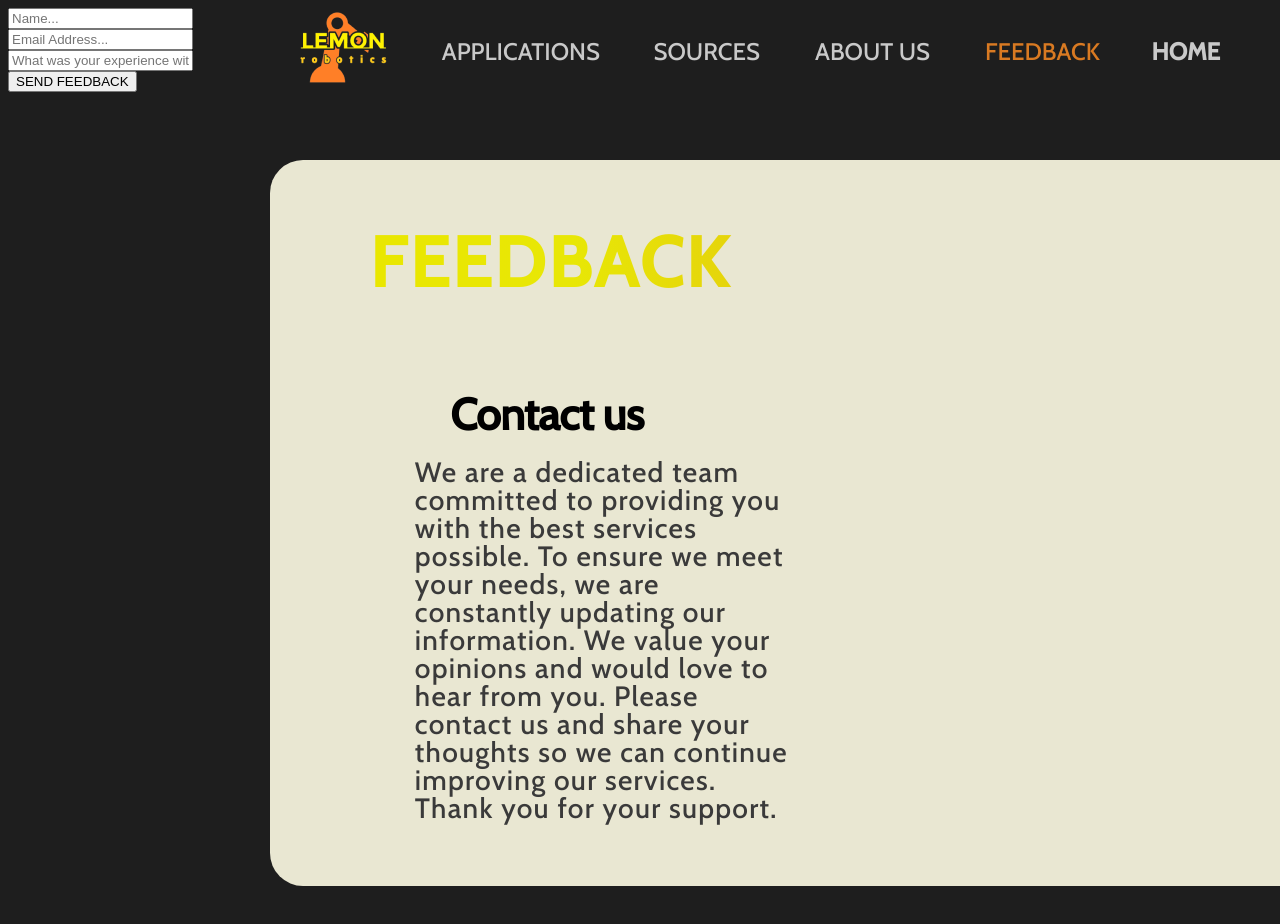
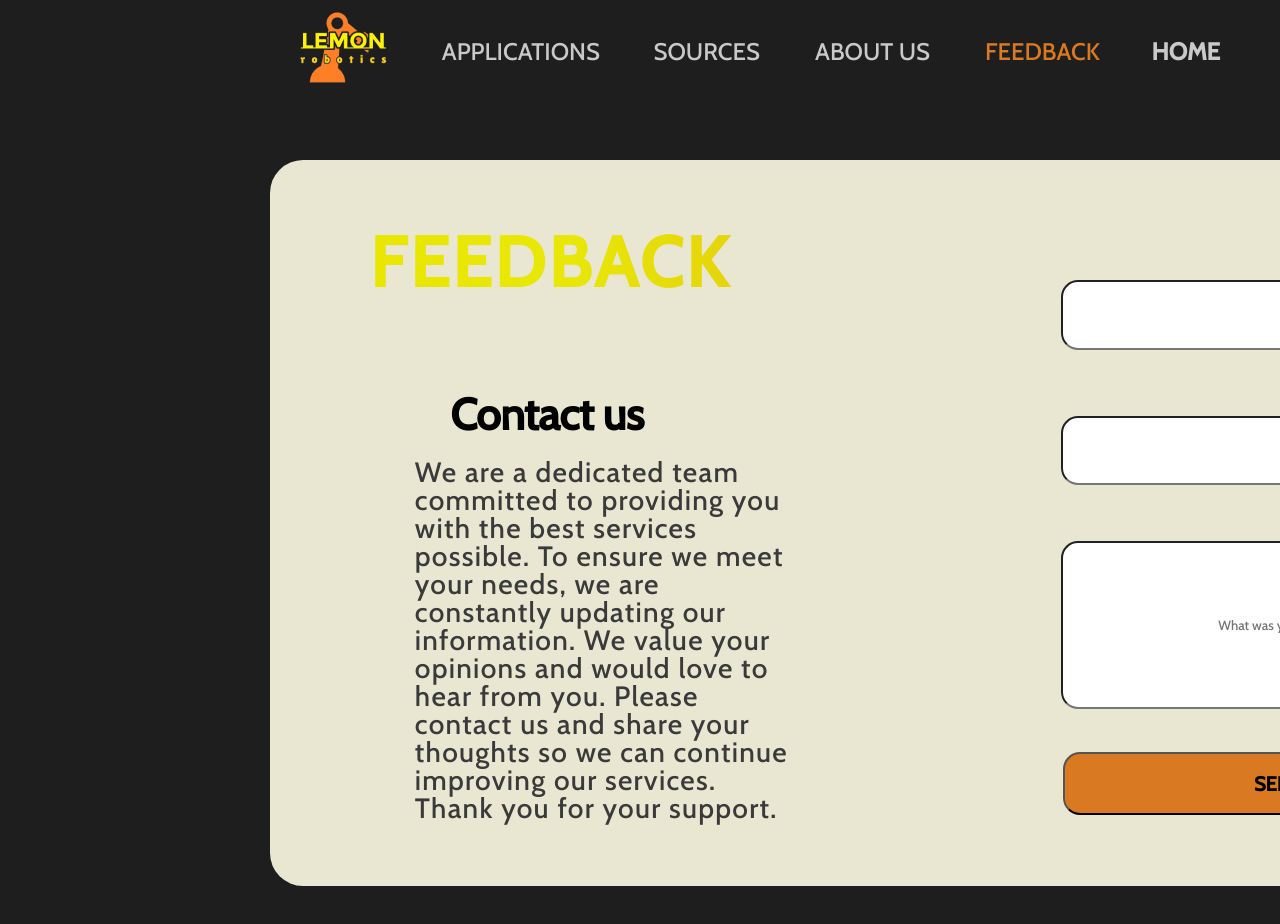
Before and after one commit to isstanchev22/lemon, a plain HTML site: page pages/feedback.html in a window 1280 px wide. Shown: the top 924 px of the page. Drawn offline with nearby package versions, Linux system fonts and the light colour scheme.

Commit message:
Create feedback styling

```diff
--- a/styles/feedback.css
+++ b/styles/feedback.css
@@ -130,3 +130,54 @@ p {
 
     color: #3A3A3A;
 }
+
+#name {
+    position: relative;
+    font-family: 'Cabin';
+    text-align:center;
+    width: 532.68px;
+    height: 63.52px;
+    left: 1053.46px;
+    top: 272.03px;
+    border-radius: 17px;
+}
+
+#feed-back {
+    position: relative;
+    font-family: 'Cabin';
+    text-align:center;
+    width: 532.68px;
+    height: 63.52px;
+    left: 1053.46px;
+    top: 338.2px;
+    border-radius: 17px;
+}
+
+#email-address {
+    position: relative;
+    font-family: 'Cabin';
+    text-align:center;
+    width: 532.68px;
+    height: 161.45px;
+    left: 1053.46px;
+    top: 394.36px;
+    border-radius: 17px;
+}
+
+#button {
+    position: absolute;
+    text-align:center;
+    width: 532.68px;
+    height: 63.52px;
+    left: 1063.46px;
+    top: 751.97px;
+    border-radius: 17px;
+    font-family: 'Cabin';
+    font-style: normal;
+    font-weight: 700;
+    font-size: 20px;
+    line-height: 24px;
+
+    color: #000000;
+    background: #D97A22;
+}
```
